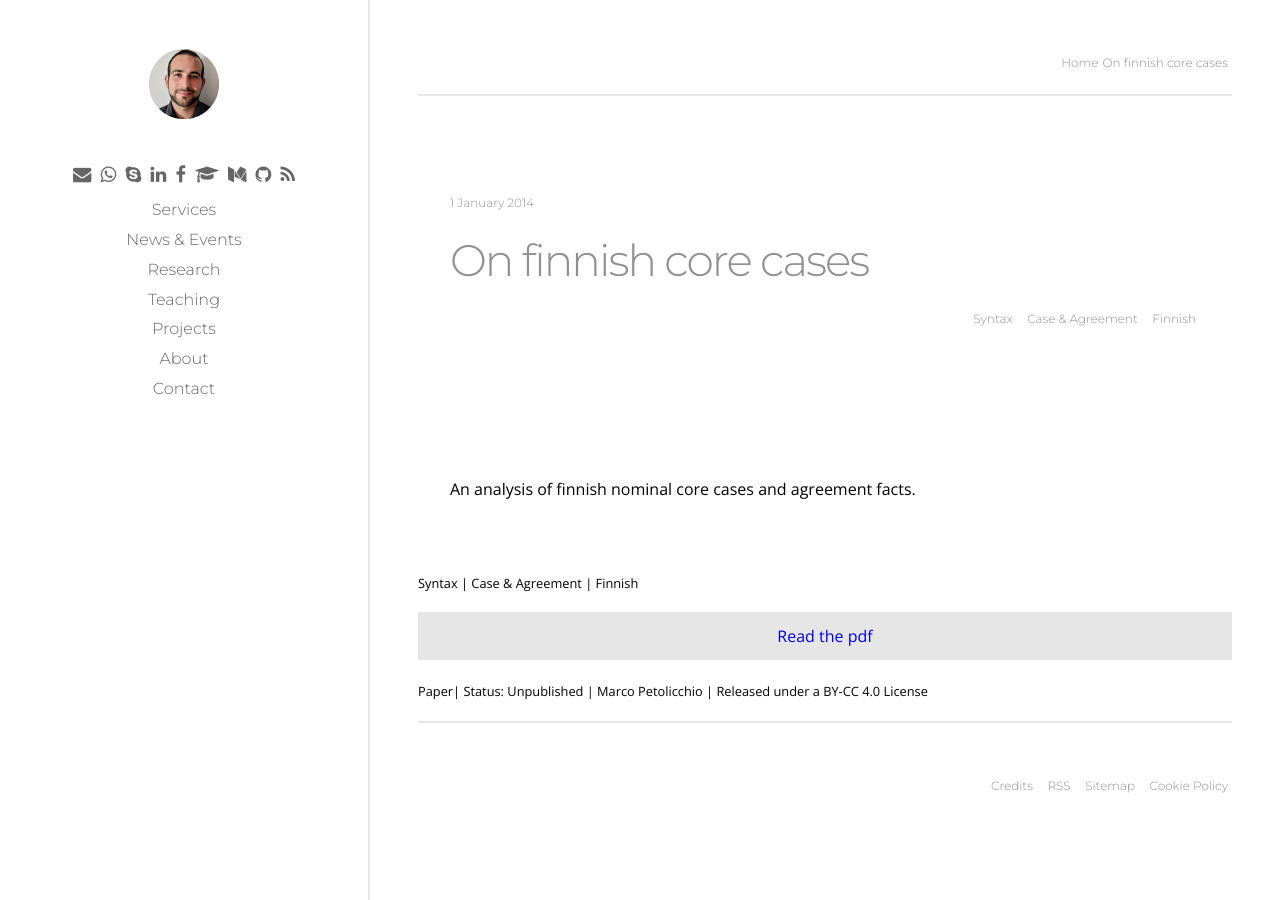
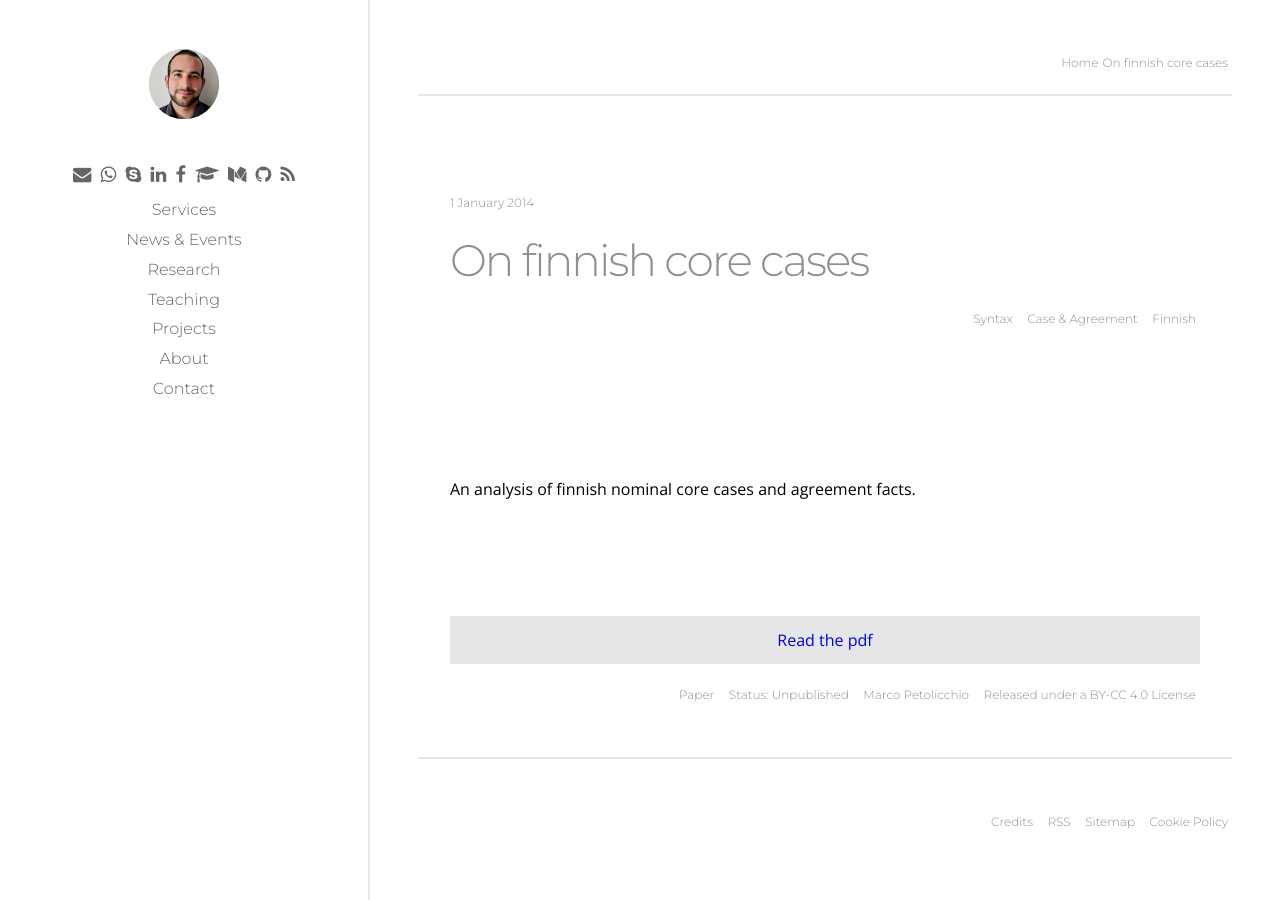
Before and after one commit to p-marco/p-marco.github.io, a Jekyll site: the page built from _research/on-finnish-core-cases.md, in a window 1280 px wide. Built offline with Jekyll 4.4.1, drawn with Linux system fonts in a browser that asks for light colours.

Commit message:
default layout test

```diff
--- a/_includes/item.html
+++ b/_includes/item.html
@@ -40,10 +40,7 @@
 
 
 
-{% if page.keywords %}
-	{% include keywords.html %}
-{% endif %}
-
+<div class="grid-item">
 
 	{% if page.pdf %}
 		<div class="btn btn--block"><a href="{{ page.pdf }}">Read the pdf</a></div>
@@ -53,18 +50,17 @@
 		<div class="btn btn--block"><a href="{{ page.github }}">View on Github</a></div>
 	{% endif %}
 
-	<p>
-		<small>
+		<ul class="nav nav-items--page">
 			{% if page.type %}
-			<span class="list-item">{{ page.type }}</span>
+			<li class="nav-item--page link t-heading list">{{ page.type }}</li>
 			{% endif %}
 			{% if page.status %}
-			<span class="list-item">Status: {{ page.status }} </span>
+			<li class="nav-item--page link t-heading list">Status: {{ page.status }} </li>
 			{% endif %}
-			<span class="list-item">{{ page.author }} {{ page.date.y }}</span>
+			<li class="nav-item--page link t-heading list">{{ page.author }} {{ page.date.y }}</li>
 			{% if page.license %}
-			<span class="list-item">{{ page.license }}</span>
+			<li class="nav-item--page link t-heading list">{{ page.license }}</li>
 			{% endif %}
-		</small>
-	</p>
+		</ul>
+</div>
 </article>
```
